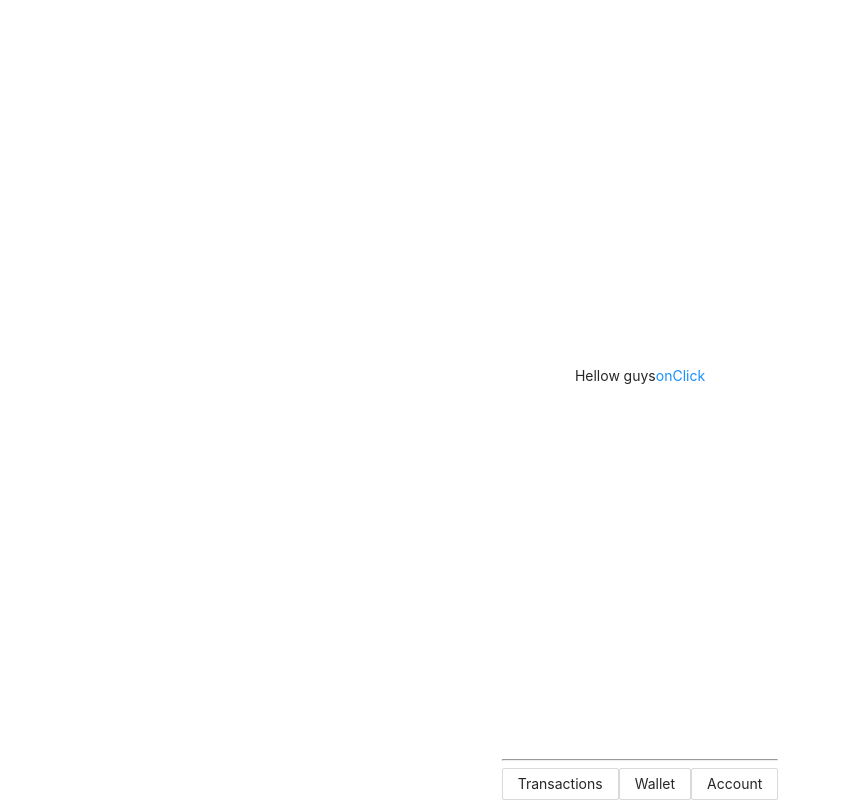
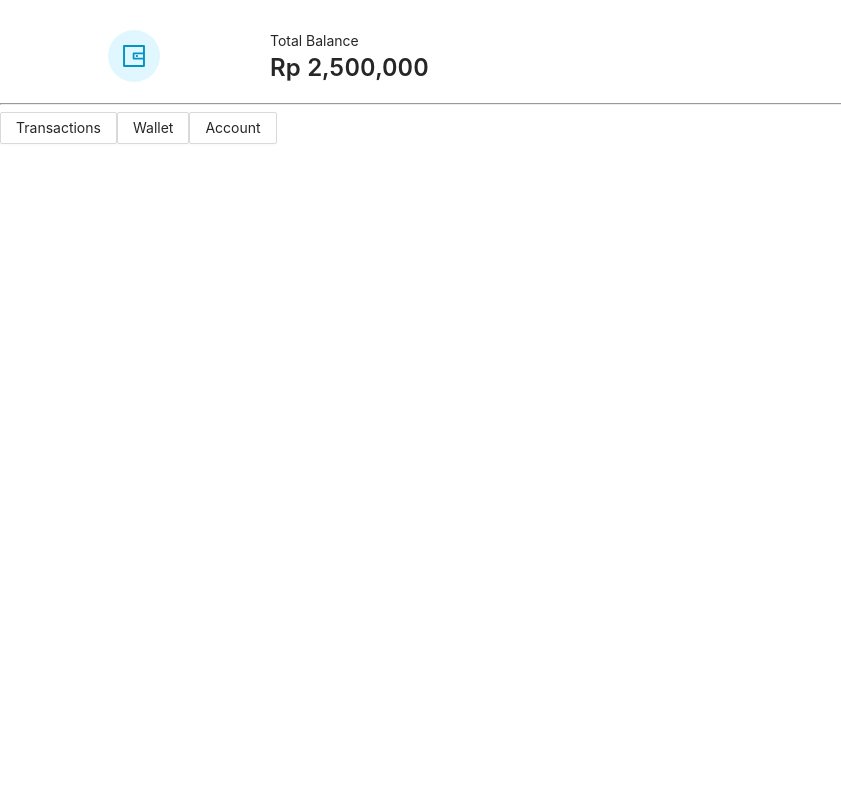
Before and after one commit to Do-Good-Technology/fe-money-app-js, a React (Create React App) app: page / in a window 1280 px wide. Shown: the whole page, without its empty margins (0-841 px from the left). Built offline with nearby package versions, Linux system fonts and the light colour scheme.

Commit message:
add header transaction

```diff
--- a/src/Routing.css
+++ b/src/Routing.css
@@ -19,8 +19,8 @@
 .mp-routing {
   flex: 1;
   display: flex;
-  justify-content: center;
-  align-items: center;
+  /* justify-content: center; */
+  /* align-items: center; */
 }
 
 .bottom,
--- a/src/Routing.js
+++ b/src/Routing.js
@@ -5,16 +5,16 @@ import {
     Routes,
 } from "react-router-dom";
 
-import "./Routing.css";
+// import "./Routing.css";
 
 const TabBar = lazy(() => import('./components/home/TabBar'));
 
 const Transaction = lazy(() => import('./pages/home/transactions/Index'));
 const Wallet = lazy(() => import('./pages/home/wallet/Index'));
+const Account = lazy(() => import('./pages/home/account/Index'));
 
-const Home = lazy(() => import('./pages/home/Index'));
-
-const Coba = lazy(() => import('./pages/Coba'))
+// const Home = lazy(() => import('./pages/home/Index'));
+// const Coba = lazy(() => import('./pages/Coba'))
 
 export default function Routing() {
     return (
@@ -24,11 +24,12 @@ export default function Routing() {
                     <div className='app'>
                         <div className='body'>
                             <Routes>
-                                <Route path="/home/transactions" element={<Transaction />} />
-                                <Route path="/home/wallet" element={<Wallet />} />
+                                <Route path="/" element={<Transaction />} />
+                                <Route path="/wallet" element={<Wallet />} />
+                                <Route path="/account" element={<Account />} />
 
-                                <Route path='/' element={<Home />} />
-                                <Route path='/coba' element={<Coba />} />
+                                {/* <Route path='/' element={<Home />} />
+                                <Route path='/coba' element={<Coba />} /> */}
                             </Routes>
                         </div>
                         <div className='bottom'>
--- a/src/components/home/TabBar.js
+++ b/src/components/home/TabBar.js
@@ -6,17 +6,17 @@ export default function TabBar() {
     return (
         <>
             <hr />
-            <Link to="/home/transactions" >
+            <Link to="/" >
                 <Button>
                     Transactions
                 </Button>
             </Link>
-            <Link to="/home/wallet" >
+            <Link to="/wallet" >
                 <Button>
                     Wallet
                 </Button>
             </Link>
-            <Link to="/home/account" >
+            <Link to="/account" >
                 <Button>
                     Account
                 </Button>
--- /dev/null
+++ b/src/components/home/Transaction/TransactionHeader.js
@@ -0,0 +1,45 @@
+import { Col, Image, Row, Space, Typography } from "antd";
+
+import WalletIcon from "../../../assets/icons/wallet.svg";
+
+const { Text, Title } = Typography;
+
+const Balance = () => (
+    <Row gutter={16}>
+        <Col span={3} offset={2}>
+            <Image src={WalletIcon} width="52px" preview={false} />
+        </Col>
+        <Col span={18}>
+            <Text>Total Balance</Text>
+            <br />
+            <Title level={3}>Rp 2,500,000</Title>
+        </Col>
+    </Row>
+)
+
+const Report = () => (
+    <Row>
+        <Col span={24}>
+
+        </Col>
+    </Row>
+)
+
+// ? todo
+// TrasactionHeader
+// _ Balance
+// _ Report
+export default function TransactionHeader() {
+    return (
+        // <Space direction="vertical">
+        <Row span={24} style={{ paddingTop: "30px" }}>
+            <Col span={24}>
+                <Balance />
+            </Col>
+            <Col>
+                <Report />
+            </Col>
+        </Row>
+        // </Space>
+    )
+}
--- /dev/null
+++ b/src/pages/home/account/Account.js
@@ -0,0 +1,7 @@
+export default function Account() {
+    return (
+        <>
+            you are in account
+        </>
+    )
+}
--- /dev/null
+++ b/src/pages/home/account/Index.js
@@ -0,0 +1,5 @@
+import Account from "./Account";
+
+export default function Index() {
+    return <Account />
+}
--- a/src/pages/home/transactions/Transaction.js
+++ b/src/pages/home/transactions/Transaction.js
@@ -1,7 +1,22 @@
+import TransactionHeader from "../../../components/home/Transaction/TransactionHeader"
+
+// ? todo
+// TrasactionHeader
+// _ Balance
+// _ Report
+// __ MonthNavigation
+// __ DetailReport
+// TransactionList
+// _ TransactionCard
+// __ SummaryCard
+// __ DetailCard
+// FloatButton
+
 export default function Transaction() {
     return (
         <>
-            you are in transaction
+            <TransactionHeader />
+            {/* you are in transaction */}
         </>
     )
 }
```
Also changed, not shown: src/assets/icons/wallet.svg (added).
